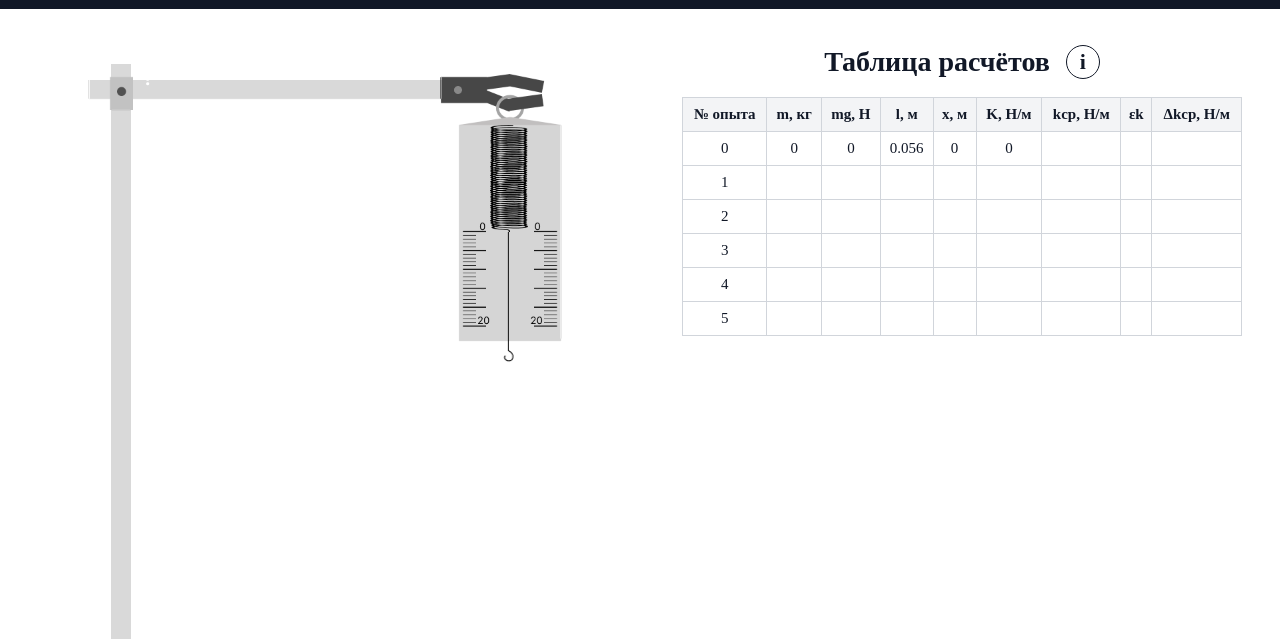
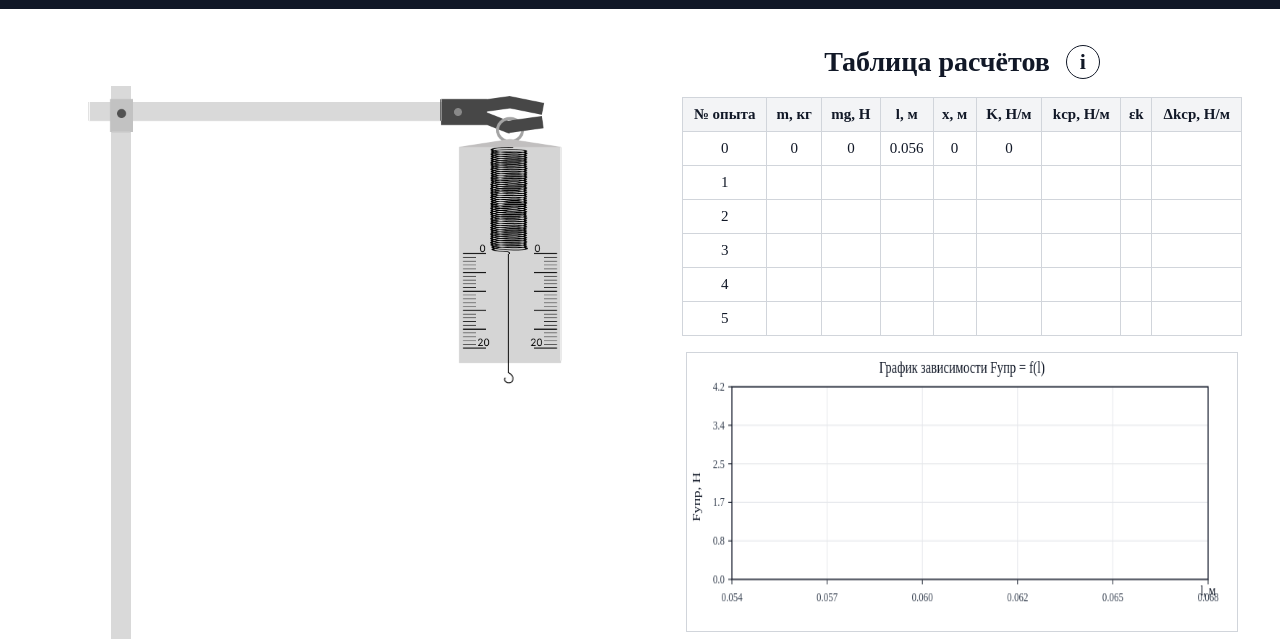
Before and after one commit to Sunshi-su/Lab_spring, a plain HTML site: page index.html in a window 1280 px wide. Shown: the part 124-763 px from the top of the page. Drawn offline with Linux system fonts and the light colour scheme.

Commit message:
Исправления сайта

```diff
--- a/index.html
+++ b/index.html
@@ -129,7 +129,7 @@
 
         .scene {
             position: relative;
-            height: 850px;
+            height: 640px;
             overflow: hidden;
             background: #ffffff;
         }
@@ -142,7 +142,7 @@
         .scene-clamp {
             position: absolute;
             left: 45px;
-            top: 35px;
+            top: 57px;
             width: 519px;
             height: 801px;
             object-fit: fill;
@@ -152,7 +152,7 @@
         .scene-spring {
             position: absolute;
             left: 485px;
-            top: 96px;
+            top: 118px;
             transform: translateX(-50%);
             z-index: 2;
             transition: height 120ms linear;
@@ -311,7 +311,6 @@
         }
 
         .graph-section {
-            margin-top: 290px;
             padding: 16px 18px 0;
         }
 
@@ -581,7 +580,7 @@ k = mg / x
     const EPSILON_K = 0.08;
 
     const SPRING_X = 485;
-    const SPRING_Y = 96;
+    const SPRING_Y = 118;
     const HOOK_X = 485;
     const WEIGHT_X = 483;
     const WEIGHT_OFFSET_Y = 125;
@@ -782,22 +781,115 @@ k = mg / x
         }
     }
 
-    function clearGraph() {
+    function graphBounds() {
+        const lMin = springData().l0Cm / 100;
+        const lMax = springData().l5Cm / 100;
+        const padding = Math.max(0.001, (lMax - lMin) * 0.15);
+
+        return {
+            xMin: lMin - padding,
+            xMax: lMax + padding,
+            yMin: 0,
+            yMax: 4.2
+        };
+    }
+
+    function drawGraphBase() {
+        const bounds = graphBounds();
+        const left = 62;
+        const top = 34;
+        const width = graphCanvas.width - 102;
+        const height = graphCanvas.height - 86;
+        const xTicks = 5;
+        const yTicks = 5;
+
         graphCtx.clearRect(0, 0, graphCanvas.width, graphCanvas.height);
         graphCtx.fillStyle = "#ffffff";
         graphCtx.fillRect(0, 0, graphCanvas.width, graphCanvas.height);
-        graphCtx.strokeStyle = "#d1d5db";
+
+        graphCtx.fillStyle = "#111827";
+        graphCtx.font = "17px Times New Roman";
+        graphCtx.textAlign = "center";
+        graphCtx.fillText("График зависимости Fупр = f(l)", graphCanvas.width / 2, 20);
+
+        graphCtx.strokeStyle = "#e5e7eb";
         graphCtx.lineWidth = 1;
-        graphCtx.strokeRect(50, 25, graphCanvas.width - 80, graphCanvas.height - 70);
+        graphCtx.fillStyle = "#374151";
+        graphCtx.font = "13px Times New Roman";
+
+        for (let i = 0; i <= xTicks; i += 1) {
+            const ratio = i / xTicks;
+            const x = left + ratio * width;
+            const value = bounds.xMin + ratio * (bounds.xMax - bounds.xMin);
+
+            graphCtx.beginPath();
+            graphCtx.moveTo(x, top);
+            graphCtx.lineTo(x, top + height);
+            graphCtx.stroke();
+
+            graphCtx.strokeStyle = "#111827";
+            graphCtx.beginPath();
+            graphCtx.moveTo(x, top + height);
+            graphCtx.lineTo(x, top + height + 5);
+            graphCtx.stroke();
+            graphCtx.strokeStyle = "#e5e7eb";
+
+            graphCtx.textAlign = "center";
+            graphCtx.fillText(value.toFixed(3), x, top + height + 22);
+        }
+
+        for (let i = 0; i <= yTicks; i += 1) {
+            const ratio = i / yTicks;
+            const y = top + height - ratio * height;
+            const value = bounds.yMin + ratio * (bounds.yMax - bounds.yMin);
+
+            graphCtx.beginPath();
+            graphCtx.moveTo(left, y);
+            graphCtx.lineTo(left + width, y);
+            graphCtx.stroke();
+
+            graphCtx.strokeStyle = "#111827";
+            graphCtx.beginPath();
+            graphCtx.moveTo(left - 5, y);
+            graphCtx.lineTo(left, y);
+            graphCtx.stroke();
+            graphCtx.strokeStyle = "#e5e7eb";
+
+            graphCtx.textAlign = "right";
+            graphCtx.fillText(value.toFixed(1), left - 10, y + 4);
+        }
+
+        graphCtx.strokeStyle = "#111827";
+        graphCtx.lineWidth = 1.3;
+        graphCtx.strokeRect(left, top, width, height);
+
         graphCtx.fillStyle = "#111827";
-        graphCtx.font = "16px Times New Roman";
-        graphCtx.fillText("График зависимости Fупр = f(l)", 250, 20);
+        graphCtx.font = "15px Times New Roman";
+        graphCtx.textAlign = "center";
         graphCtx.fillText("l, м", graphCanvas.width - 40, graphCanvas.height - 36);
         graphCtx.save();
         graphCtx.translate(18, 145);
         graphCtx.rotate(-Math.PI / 2);
         graphCtx.fillText("Fупр, Н", 0, 0);
         graphCtx.restore();
+
+        return {
+            left,
+            top,
+            width,
+            height,
+            bounds,
+            xScale(value) {
+                return left + ((value - bounds.xMin) / (bounds.xMax - bounds.xMin || 1)) * width;
+            },
+            yScale(value) {
+                return top + height - ((value - bounds.yMin) / (bounds.yMax - bounds.yMin || 1)) * height;
+            }
+        };
+    }
+
+    function clearGraph() {
+        drawGraphBase();
     }
 
     function buildGraph() {
@@ -807,29 +899,14 @@ k = mg / x
             return;
         }
 
-        clearGraph();
-        const left = 50;
-        const top = 25;
-        const width = graphCanvas.width - 80;
-        const height = graphCanvas.height - 70;
-        const lMin = Math.min(...points.map((point) => point.l));
-        const lMax = Math.max(...points.map((point) => point.l));
-        const fMax = Math.max(...points.map((point) => point.mg)) * 1.12;
-
-        function xScale(value) {
-            return left + ((value - lMin) / (lMax - lMin || 1)) * width;
-        }
-
-        function yScale(value) {
-            return top + height - (value / fMax) * height;
-        }
+        const graph = drawGraphBase();
 
         graphCtx.strokeStyle = "#2563eb";
         graphCtx.lineWidth = 2;
         graphCtx.beginPath();
         points.forEach((point, index) => {
-            const x = xScale(point.l);
-            const y = yScale(point.mg);
+            const x = graph.xScale(point.l);
+            const y = graph.yScale(point.mg);
             if (index === 0) graphCtx.moveTo(x, y);
             else graphCtx.lineTo(x, y);
         });
@@ -838,7 +915,7 @@ k = mg / x
         graphCtx.fillStyle = "#a11a05";
         points.forEach((point) => {
             graphCtx.beginPath();
-            graphCtx.arc(xScale(point.l), yScale(point.mg), 5, 0, Math.PI * 2);
+            graphCtx.arc(graph.xScale(point.l), graph.yScale(point.mg), 5, 0, Math.PI * 2);
             graphCtx.fill();
         });
 
```
Also changed, not shown: 1 other file.
